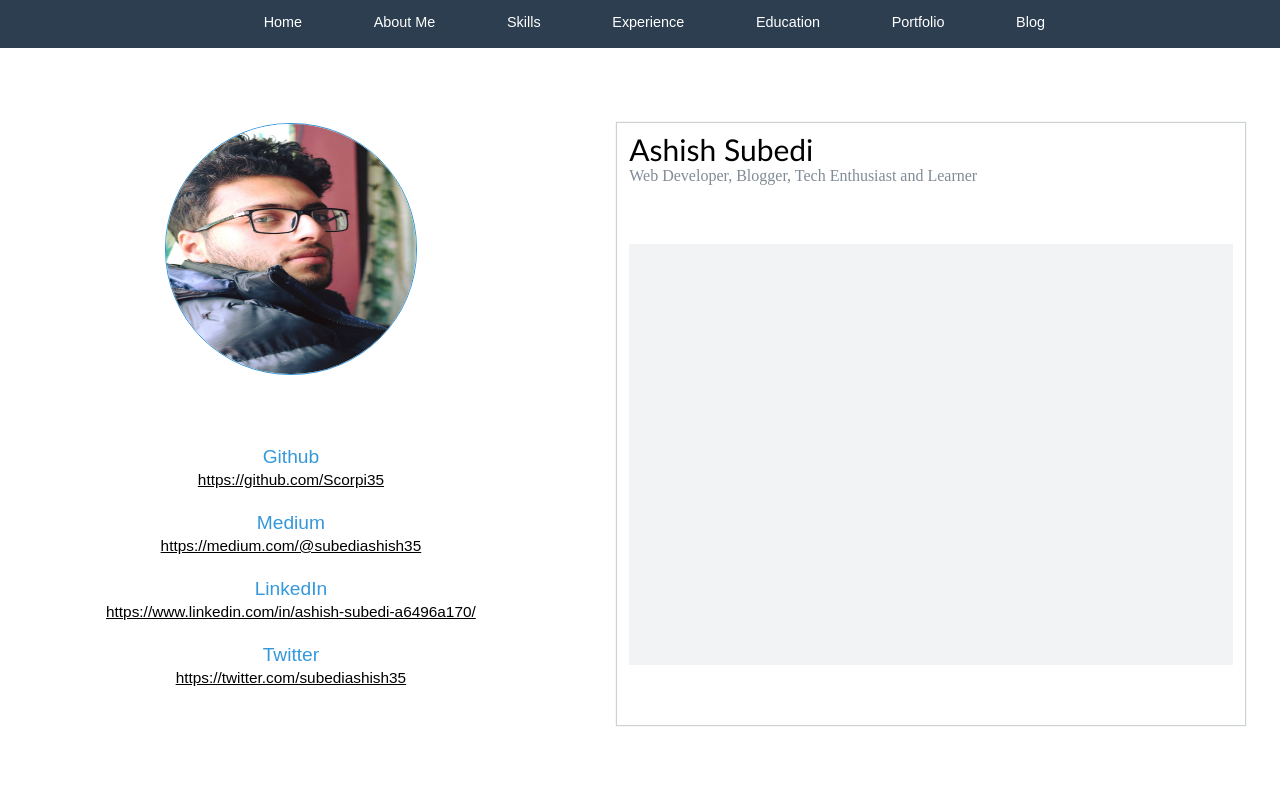
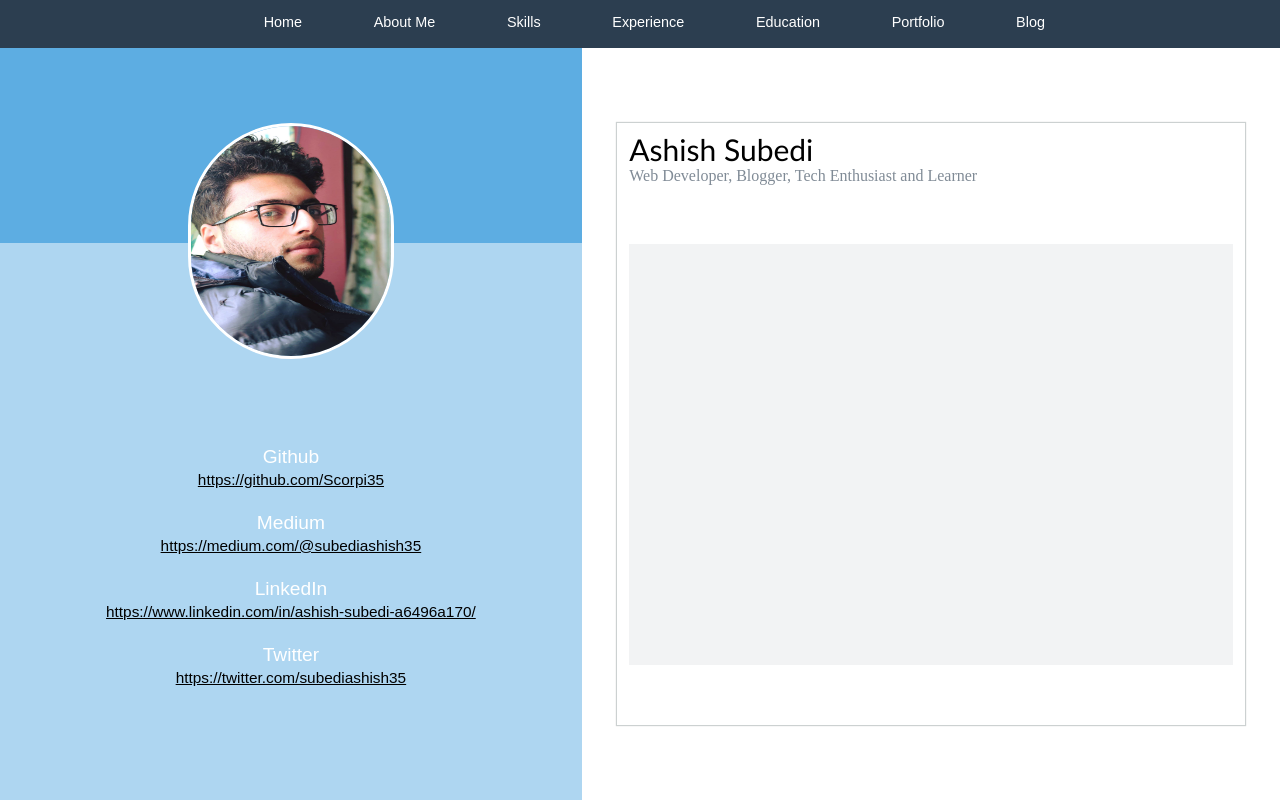
Before and after one commit to Scorpi35/Django-GLM, a Django app: page /HomePage/ in a window 1280 px wide. Run offline with Django 3.2, Linux system fonts and the light colour scheme.

Commit message:
Update HomePage.css

```diff
--- a/HomePage/static/css/HomePage.css
+++ b/HomePage/static/css/HomePage.css
@@ -12,7 +12,7 @@
 
 #container #Content_About_Me #Profile_Other_Picture{
     flex: 1;
-    background-color: white;
+    background-color: #5DADE2;
     height: 100%;
 }
 
@@ -21,19 +21,19 @@
     height: 40%;
     width: 100%;
     top: 10%;
-    background-color: white;
+    background-image: linear-gradient(to top, #AED6F1 60%, #5DADE2 40%)
 }
 
 #container #Content_About_Me #Profile_Other_Picture #Picture img{
     position: relative;
     /*height: 60%;
     width: 30%;*/
-    height: 250px;
-    width: 250px;
+    height: 230px;
+    width: 200px;
     border-radius: 125px;
     border-style: solid;
-    border-color: #3498DB;
-    border-width: thin;
+    border-color: white;
+    border-width: solid;
 }
 
 #container #Content_About_Me #Profile_Other_Picture #Other_Profiles{
@@ -41,11 +41,10 @@
     top: 10%;
     width: 100%;
     height: 50%;
-    background-color: white;
+    background-image: linear-gradient(to bottom, #AED6F1 100%, white);
     font-family: sans-serif;
     font-size: 120%;
-    color: #3498DB;
-    font-weight: 100;
+    color: white;
 }
 
 profile_link a{
```
